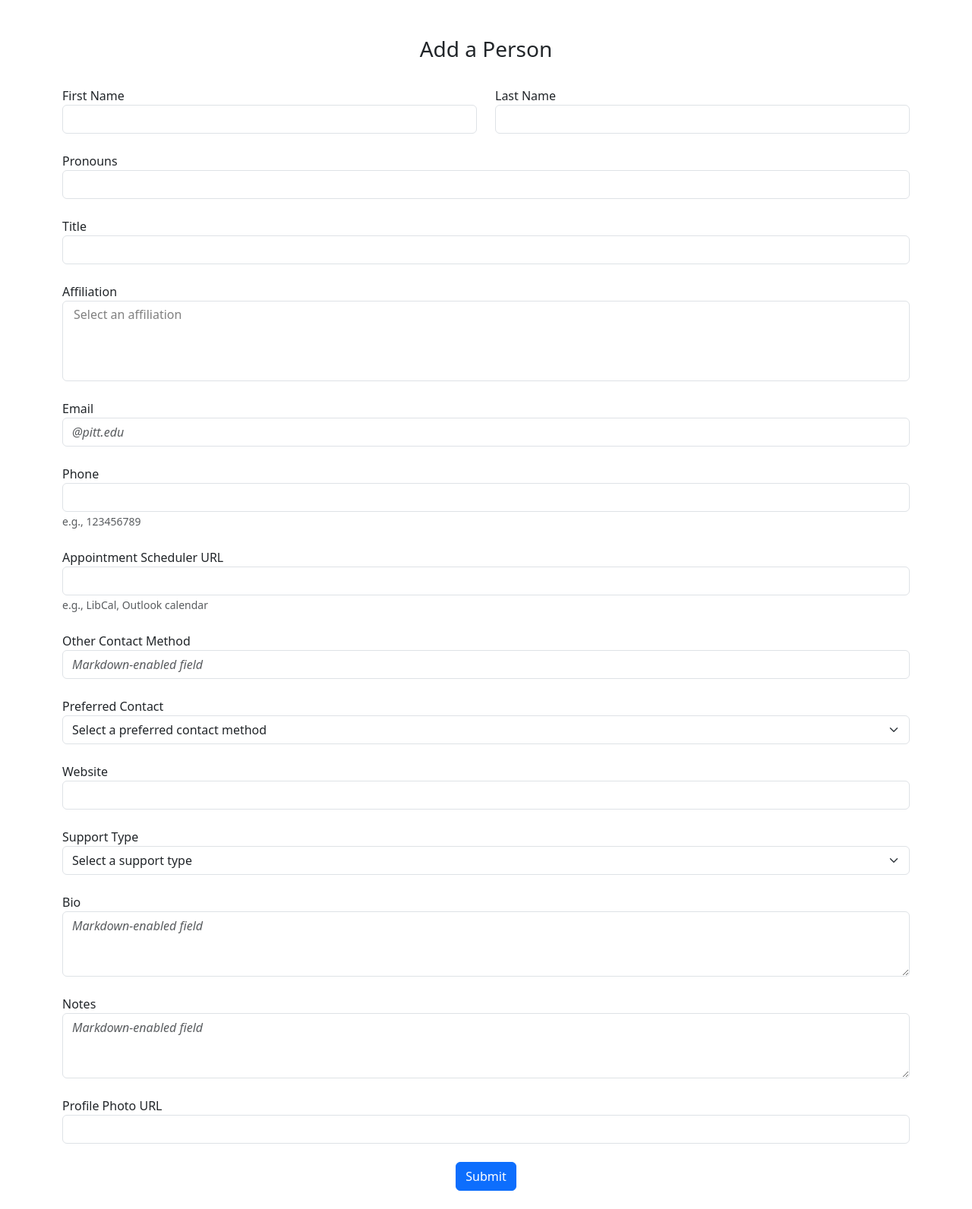
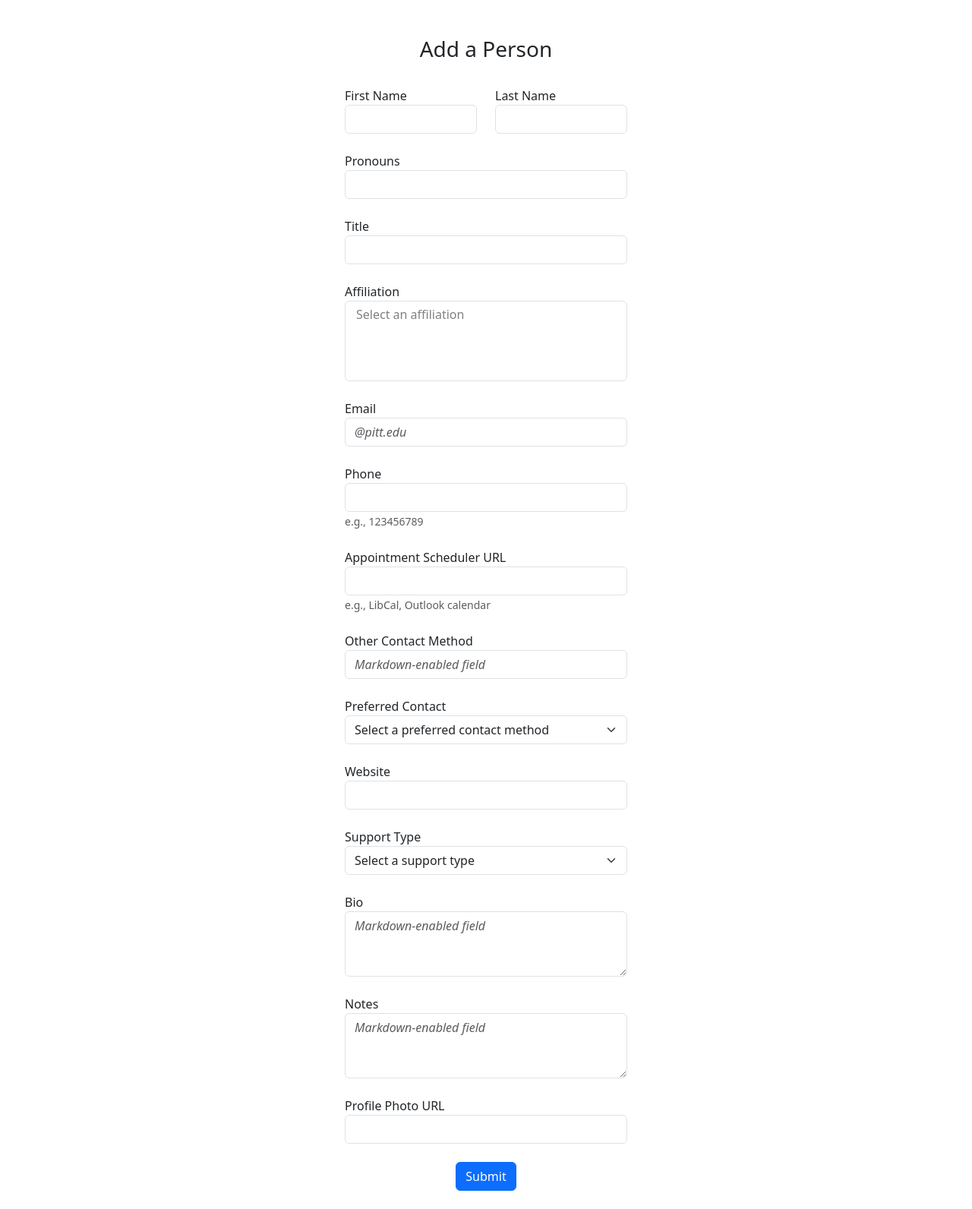
Before and after one commit to tyt3/Pitt-Digital-Scholarship-DB, a Python web app: template pittdsdb/templates/add-person.html in a window 1280 px wide. Shown: the part 56-1648 px from the top of the page at 76% size. Run offline with Jinja, Linux system fonts and the light colour scheme; the template is opened without the code that fills it, so the values that code supplies are empty.

Commit message:
Update add-person.html

```diff
--- a/pittdsdb/templates/add-person.html
+++ b/pittdsdb/templates/add-person.html
@@ -4,7 +4,7 @@
   {% endblock %}
   {% block content %}
   <br/>
-  <div class="mx-auto">
+  <div class="mx-auto col-12 col-md-6 col-lg-4">
     <form method="POST" action="{{ url_for('views_bp.add_person', public_id='new') }}">
       <h3 align="center">Add a Person</h3>
       <br/>
```
